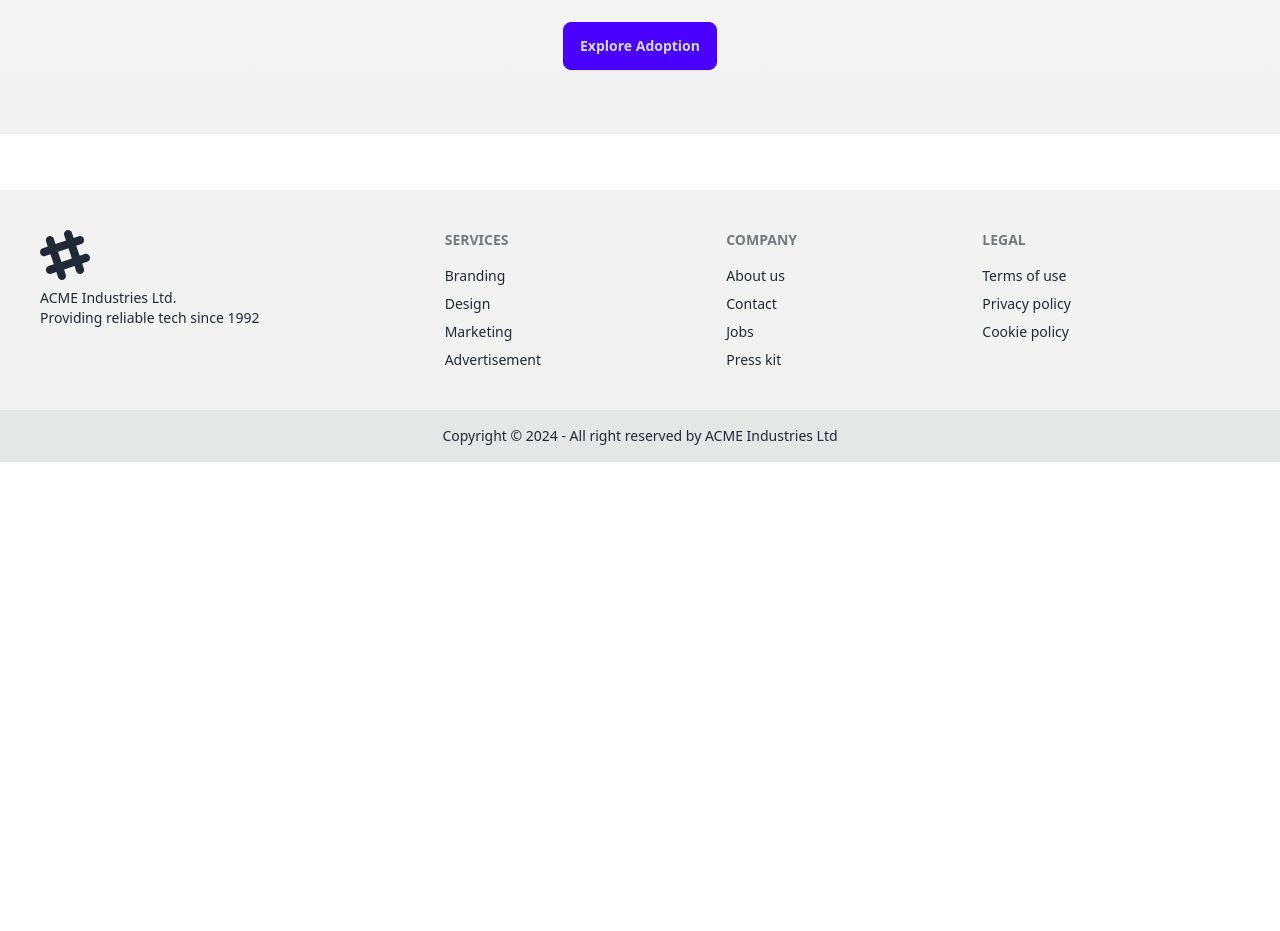
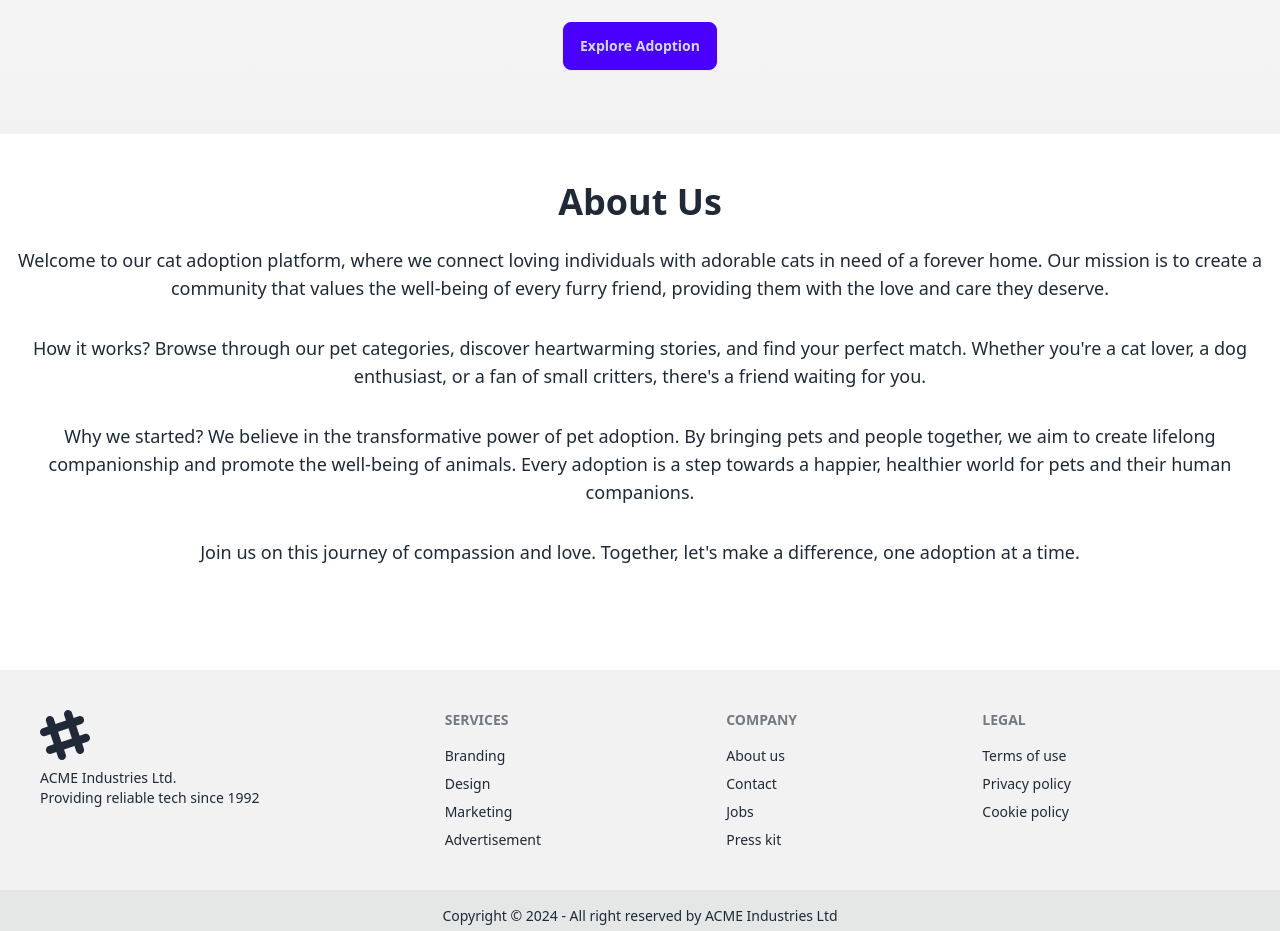
Before and after one commit to NurMuhammadCSE/Pet-Adoption-Client2, a React (Vite) app: page / in a window 1280 px wide. Shown: the part 1860-2791 px from the top of the page. Before the commit the page ends 2378 px from the top, so only its background shows below. Built offline with nearby package versions, Linux system fonts and the light colour scheme.

Commit message:
Pets Category and About Section Added

```diff
--- /dev/null
+++ b/src/pages/Home/AboutUs/AboutUs.jsx
@@ -0,0 +1,34 @@
+const AboutUs = () => {
+  return (
+    <div className="py-12">
+      <div className="container mx-auto text-center">
+        <h2 className="text-4xl font-bold mb-6">About Us</h2>
+        <p className="text-lg mb-8">
+          Welcome to our cat adoption platform, where we connect loving
+          individuals with adorable cats in need of a forever home. Our mission
+          is to create a community that values the well-being of every furry
+          friend, providing them with the love and care they deserve.
+        </p>
+        <p className="text-lg mb-8">
+          How it works? Browse through our pet categories, discover heartwarming
+          stories, and find your perfect match. Whether you&apos;re a cat lover,
+          a dog enthusiast, or a fan of small critters, there&apos;s a friend
+          waiting for you.
+        </p>
+        <p className="text-lg mb-8">
+          Why we started? We believe in the transformative power of pet
+          adoption. By bringing pets and people together, we aim to create
+          lifelong companionship and promote the well-being of animals. Every
+          adoption is a step towards a happier, healthier world for pets and
+          their human companions.
+        </p>
+        <p className="text-lg">
+          Join us on this journey of compassion and love. Together, let&apos;s
+          make a difference, one adoption at a time.
+        </p>
+      </div>
+    </div>
+  );
+};
+
+export default AboutUs;
--- a/src/pages/Home/Home/Home.jsx
+++ b/src/pages/Home/Home/Home.jsx
@@ -1,3 +1,4 @@
+import AboutUs from "../AboutUs/AboutUs";
 import Banner from "../Banner/Banner";
 import CallToAction from "../CallToAction/CallToAction";
 import PetsCategory from "../PetsCategory/PetsCategory";
@@ -8,6 +9,7 @@ const Home = () => {
       <Banner></Banner>
       <PetsCategory></PetsCategory>
       <CallToAction></CallToAction>
+      <AboutUs></AboutUs>
     </div>
   );
 };
```
